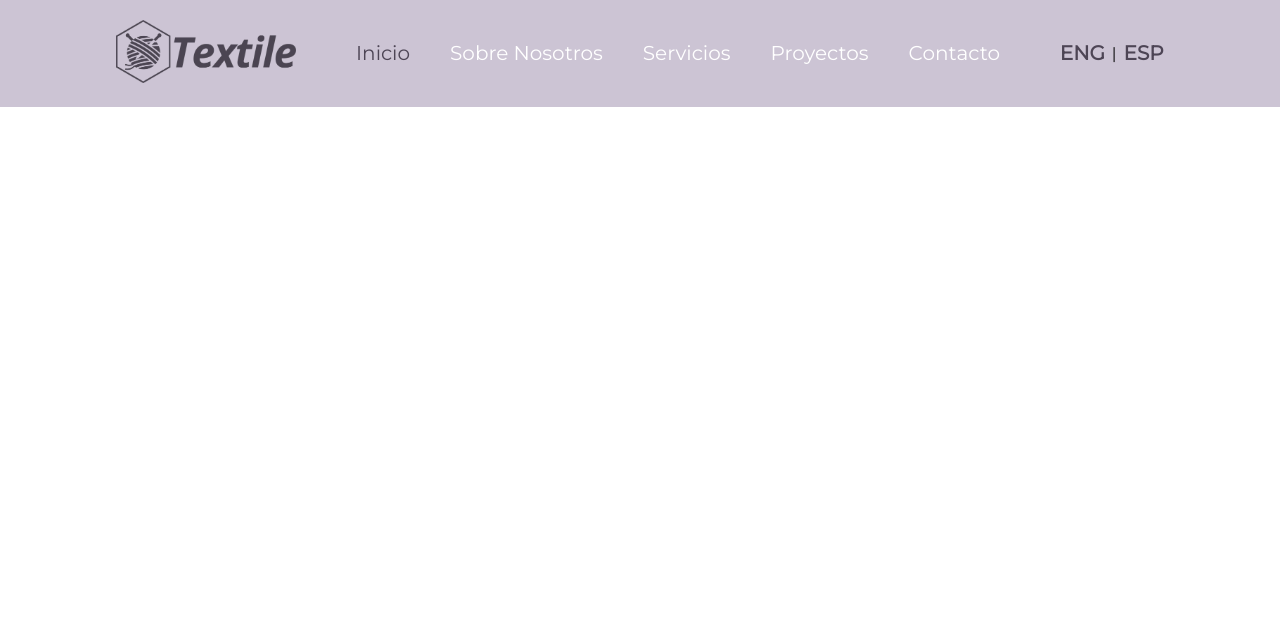
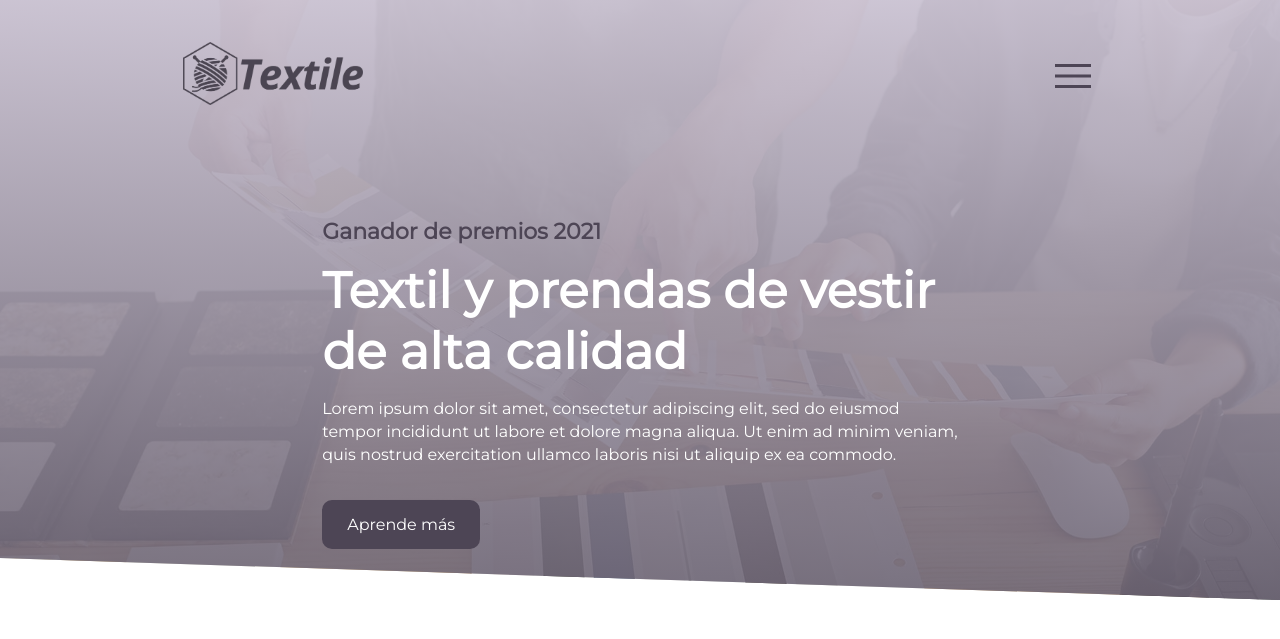
Before and after one commit to fernandohps17/textile, a PHP site: page / in a window 1280 px wide. Shown: the top 639 px of the page. Run offline with PHP 8.4, Linux system fonts and the light colour scheme.

Commit message:
Se finalizo el header para todas las pantallas

```diff
--- a/comons/nav.php
+++ b/comons/nav.php
@@ -20,10 +20,11 @@ if (strpos($_SERVER['REQUEST_URI'], 'servicios')) {
 }
 ?>
 
-<div class="container bg_nav">
+<div class="container bg_header">
     <div class="content">
+
+        <!-- Seccion  menu -->
         <div class="bar_top">
-
             <div class="bar_top_logo">
                 <a href="/">
                     <picture class="picture-defer">
@@ -32,11 +33,6 @@ if (strpos($_SERVER['REQUEST_URI'], 'servicios')) {
                     </picture>
                 </a>
             </div>
-
-
-
-
-
 
             <div class="menu">
                 <div class="toggle">
@@ -54,14 +50,15 @@ if (strpos($_SERVER['REQUEST_URI'], 'servicios')) {
                         <a href="#" class="<?php echo $proyecto ?>">Proyectos</a>
                         <a href="#" class="<?php echo $contacto ?>">Contacto</a>
                     </nav>
+                    <div class="menu_idioma2">
+                        <div class="menu_social_idioma">
+                            <a href="/home/" lang="en">ENG </a>
+                            <span>|</span>
+                            <a href="/" lang="es">ESP</a>
+                        </div>
+                    </div>
                 </div>
             </div>
-
-
-
-
-
-
 
             <div class="menu_idioma">
                 <a href="/home/" lang="en">ENG </a>
@@ -69,5 +66,44 @@ if (strpos($_SERVER['REQUEST_URI'], 'servicios')) {
                 <a href="/" lang="es">ESP</a>
             </div>
         </div>
+
+
+
+        <!-- Seccion Header -->
+        <div class="header">
+
+            <div class="header_img">
+                <picture class="picture-defer">
+                    <source class="image source" type='image/webp' data-img="/public/img/textile-header-imagen-principal.webp">
+                    <img class="image" data-img="/public/img/textile-header-imagen-principal.jpg" alt="Textile imagen principal" title="Textile imagen principal" width="100" height="100">
+                </picture>
+
+                <div class="header_img_icon">
+                    <a href="www.facebook.com"><svg xmlns="http://www.w3.org/2000/svg" viewBox="0 0 512 512"><path d="M80 299.3V512H196V299.3h86.5l18-97.8H196V166.9c0-51.7 20.3-71.5 72.7-71.5c16.3 0 29.4 .4 37 1.2V7.9C291.4 4 256.4 0 236.2 0C129.3 0 80 50.5 80 159.4v42.1H14v97.8H80z"/></svg></a><br>
+
+                    <a href="www.twitter.com"><svg xmlns="http://www.w3.org/2000/svg" viewBox="0 0 512 512"><path d="M459.4 151.7c.3 4.5 .3 9.1 .3 13.6 0 138.7-105.6 298.6-298.6 298.6-59.5 0-114.7-17.2-161.1-47.1 8.4 1 16.6 1.3 25.3 1.3 49.1 0 94.2-16.6 130.3-44.8-46.1-1-84.8-31.2-98.1-72.8 6.5 1 13 1.6 19.8 1.6 9.4 0 18.8-1.3 27.6-3.6-48.1-9.7-84.1-52-84.1-103v-1.3c14 7.8 30.2 12.7 47.4 13.3-28.3-18.8-46.8-51-46.8-87.4 0-19.5 5.2-37.4 14.3-53 51.7 63.7 129.3 105.3 216.4 109.8-1.6-7.8-2.6-15.9-2.6-24 0-57.8 46.8-104.9 104.9-104.9 30.2 0 57.5 12.7 76.7 33.1 23.7-4.5 46.5-13.3 66.6-25.3-7.8 24.4-24.4 44.8-46.1 57.8 21.1-2.3 41.6-8.1 60.4-16.2-14.3 20.8-32.2 39.3-52.6 54.3z"/></svg></a><br>
+
+                    <a href="www.linkeding.com"><svg xmlns="http://www.w3.org/2000/svg" viewBox="0 0 512 512"><path d="M416 32H31.9C14.3 32 0 46.5 0 64.3v383.4C0 465.5 14.3 480 31.9 480H416c17.6 0 32-14.5 32-32.3V64.3c0-17.8-14.4-32.3-32-32.3zM135.4 416H69V202.2h66.5V416zm-33.2-243c-21.3 0-38.5-17.3-38.5-38.5S80.9 96 102.2 96c21.2 0 38.5 17.3 38.5 38.5 0 21.3-17.2 38.5-38.5 38.5zm282.1 243h-66.4V312c0-24.8-.5-56.7-34.5-56.7-34.6 0-39.9 27-39.9 54.9V416h-66.4V202.2h63.7v29.2h.9c8.9-16.8 30.6-34.5 62.9-34.5 67.2 0 79.7 44.3 79.7 101.9V416z"/></svg></a>
+                </div>
+
+            </div>
+
+
+            <section class="header_content">
+                <p class="encabezado"><b>Ganador de premios 2021</b></p>
+                <header>
+                    <h1 class="title">Textil y prendas de vestir <br> de alta calidad</h1>
+                </header>
+                <p class="subtitle">Lorem ipsum dolor sit amet, consectetur adipiscing elit, sed do eiusmod <br> tempor incididunt ut labore et dolore magna aliqua. Ut enim ad minim veniam, <br> quis nostrud exercitation ullamco laboris nisi ut aliquip ex ea commodo.</p><br>
+
+                <div class="btn">
+                    <a href="#">Aprende más</a>
+                </div>
+            </section>
+
+        </div>
+
+
+
     </div>
 </div>
--- /dev/null
+++ b/public/scss/components/_header.scss
@@ -0,0 +1,108 @@
+.bg_header {
+    background: linear-gradient(to bottom, #ccc4d4f4, #4d4555e3), url('/public/img/textile-header-fondo.webp');
+    clip-path: polygon(100% 0, 100% 100%, 0 93%, 0 0);
+    background-repeat: no-repeat;
+    background-attachment: fixed;
+    background-size: cover;
+    height: calc(100vh - 106px);
+
+    @media screen and (max-height: 800px) {
+        height: 600px;
+    }
+}
+
+.header {
+    display: flex;
+    // gap: 50px;
+    justify-content: center;
+    align-items: center;
+    padding: 50px 0;
+}
+
+.header_img {
+    position: relative;
+
+    img {
+        width: 700px;
+        height: 600px;
+        // max-width: 500px;
+        // max-height: 600px;
+        object-fit: contain;
+        clip-path: polygon(50% 0%, 100% 50%, 50% 100%, 0% 50%);
+    }
+
+    @media screen and (max-width: $desktop_1525) {
+        display: none;
+    }
+}
+
+.header_img_icon {
+    position: absolute;
+    top: 40%;
+    left: 10%;
+
+    a{
+        display: grid;
+
+        svg {
+            width: 30px;
+            fill: $color_principal;
+
+            &:hover {
+                fill: $color_secundario;
+            }
+        }
+    }
+}
+
+.header_content {
+    display: grid;
+    gap: 15px;
+}
+
+.encabezado {
+    font-size: 22px;
+
+    b {
+        color: $color_principal;
+    }
+}
+
+.title {
+    color: $color_white;
+    font-size: 50px;
+
+    @media screen and (max-width: $mobile_600) {
+        font-size: 40px;
+    }
+
+    @media screen and (max-width: $mobile_600) {
+        font-size: 30px;
+    }
+}
+
+.subtitle {
+    color: $color_white;
+    line-height: 23px;
+}
+
+.btn {
+    transition: 0.5s ease;
+
+    a {
+        background: $color_principal;
+        text-decoration: none;
+        color: $color_white;
+        border-radius: 10px;
+        padding: 15px 25px;
+
+        &:hover {
+            background-color: $color_secundario;
+            color: $color_principal;
+        }
+    }
+
+    &:hover {
+        transform: scale(1.05);
+    }
+}
--- a/public/scss/components/_layout.scss
+++ b/public/scss/components/_layout.scss
@@ -21,7 +21,7 @@ html {
 
 .container {
     display: grid;
-    grid-template-columns: 1fr 9fr 1fr;
+    grid-template-columns: 1fr 5fr 1fr;
     position: relative;
 }
 
--- a/public/scss/components/_nav.scss
+++ b/public/scss/components/_nav.scss
@@ -1,6 +1,7 @@
 // Menu de navegacion
 .bg_nav {
     background: $fondo_nav;
+    clip-path: polygon(100% 0, 100% 100%, 0 77%, 0 0);
 }
 
 .bar_top {
@@ -28,7 +29,7 @@
     gap: 20px;
     padding: 15px 0px;
 
-    @media screen and (max-width: $desktop_1185) {
+    @media screen and (max-width: $desktop_1360) {
         justify-content: end;
     }
 }
@@ -67,7 +68,7 @@
         text-shadow: none;
     }
 
-    @media screen and (max-width: $desktop_1185) {
+    @media screen and (max-width: $desktop_1360) {
         display: none;
         position: fixed;
         width: 100%;
@@ -93,7 +94,7 @@
     display: flex;
     gap: 40px;
 
-    @media screen and (max-width: $desktop_1185) {
+    @media screen and (max-width: $desktop_1360) {
         display: grid;
     }
 
@@ -105,7 +106,7 @@
 .closeMenu {
     display: none;
 
-    @media screen and (max-width: $desktop_1185) {
+    @media screen and (max-width: $desktop_1360) {
         position: absolute;
         top: 2em;
         right: 2em;
@@ -139,7 +140,7 @@
         }
     }
 
-    @media screen and (max-width: $desktop_1185) {
+    @media screen and (max-width: $desktop_1360) {
         display: flex;
     }
 }
@@ -218,7 +219,7 @@
         }
     }
 
-    @media screen and (max-width: $desktop_1185) {
+    @media screen and (max-width: $desktop_1360) {
         display: none;
     }
 }
@@ -227,7 +228,7 @@
 .menu_idioma2 {
     display: none;
 
-    @media screen and (max-width: $desktop_1185) {
+    @media screen and (max-width: $desktop_1360) {
         display: flex;
         justify-content: center;
         align-items: center;
--- a/public/scss/components/_vars.scss
+++ b/public/scss/components/_vars.scss
@@ -1,11 +1,15 @@
 // Medidas de pantalla
 // DESKTOP
+$desktop_1525: 1525px;
+$desktop_1360: 1360px;
 $desktop_1185: 1185px;
 $desktop_1150: 1150px;
 
 // TABLET
 
 // MOBILE
+$mobile_600: 600px;
+$mobile_420: 420px;
 
 // Paleta de colores
 $fondo_nav: #ccc4d4;
--- a/public/scss/main.scss
+++ b/public/scss/main.scss
@@ -1,3 +1,4 @@
 @import './components/vars';
 @import './components/layout';
 @import './components/nav';
+@import './components/header';
```
Also changed, not shown: public/css/main.css, public/icon/facebook.svg (added), public/icon/linkeding.svg (added), public/icon/twitter.svg (added), 1 other file.
